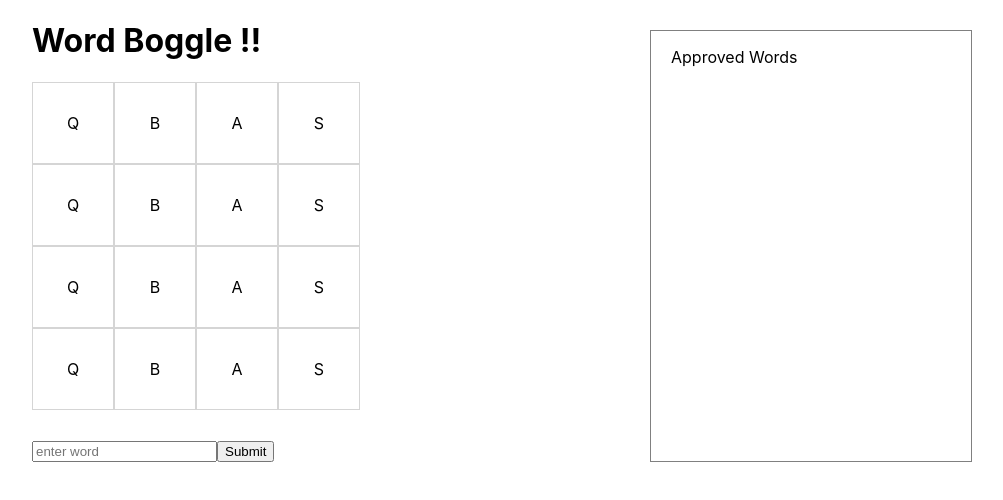
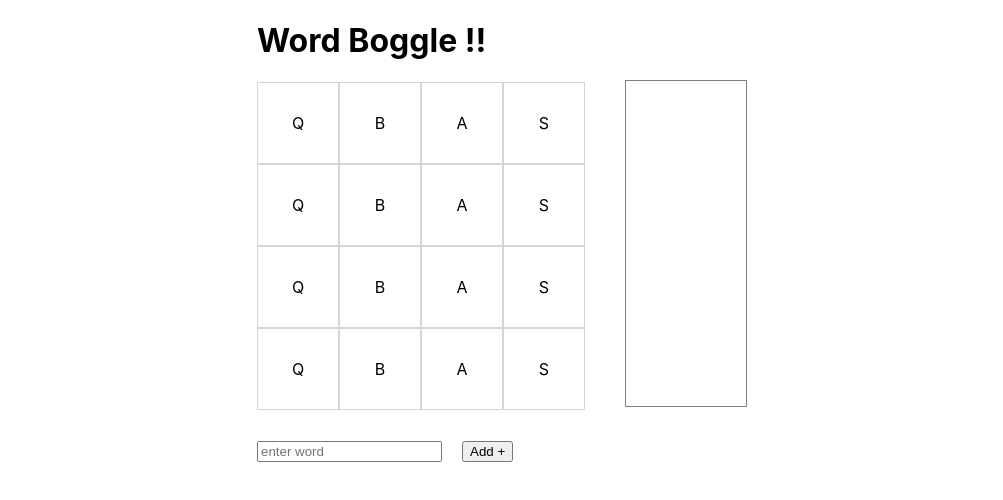
Before and after one commit to LavaJyami/WordBoggle_FE, a React (Create React App) app: page / in a window 1280 px wide. Shown: the top 500 px of the page, without its empty margins (163-1166 px from the left). Built offline with nearby package versions, Linux system fonts and the light colour scheme.

Commit message:
function to add word to the list

```diff
--- a/src/App.css
+++ b/src/App.css
@@ -26,17 +26,24 @@
 }
 #wordList{
   border: 1px solid gray;
-  min-width: 320px;
-  margin-top: 30px;
-
+  min-width: 120px;
+  margin-top: 80px;
+  margin-left: 40px;
+  height: 325px;
 }
-
+.wordList{
+  list-style: none;
+}
 .boards{
   display: flex;
   flex-direction: row;
-  justify-content: space-around;
+  justify-content: center;
 }
 
 .wordListTitle {
   margin-left: 20px;
 }
+
+.addButton{
+  margin-left: 20px;
+}
--- a/src/Gameboard.js
+++ b/src/Gameboard.js
@@ -5,7 +5,10 @@ import Wordlist from './Wordlist';
 class GameBoard extends Component {
   constructor(props){
     super(props);
-    this.state = {word: ''};
+    this.state = {
+      word: '',
+      approvedWords: []
+    };
     this.handleChange = this.handleChange.bind(this);
     this.handleSubmit = this.handleSubmit.bind(this);
   }
@@ -14,9 +17,11 @@ class GameBoard extends Component {
     this.setState({word: event.target.word});
   }
   handleSubmit(event){
-    event.preventDefault();
-    //what do do when submitted??
-    //make a component that will accept the word as acomponent and dispay the words there
+  let word = event.target[0].value;
+  this.setState(previousState => ({
+  approvedWords: [...previousState.approvedWords, word]}));
+  this.setState({word: ''});
+  event.preventDefault();
   }
   render(){
     return(
@@ -26,13 +31,11 @@ class GameBoard extends Component {
         <Mainboard />
         <form id="input_box" onSubmit={this.handleSubmit}>
           <input  type="text"  onChange={this.handleChange}  value={ this.state.word } placeholder="enter word"/>
-          <input  type="submit" value="Submit" />
+          <input  className = "addButton"type="submit" value="Add +" />
         </form>
         </div>
-        <Wordlist/>
+        <Wordlist value = {this.state.approvedWords}/>
       </div>
-
-
     </div>
     );
   }
--- a/src/Wordlist.js
+++ b/src/Wordlist.js
@@ -4,9 +4,14 @@ class Wordlist extends Component{
   render(){
     return(
       <div id="wordList">
-        <p className="wordListTitle"> Approved Words</p>
-      </div>
-    );
+      <ul className = "wordList">
+        {this.props.value.map(item => (
+          <li key={item}>{item}</li>
+        ))}
+          </ul>
+          </div>
+      );
+
   }
 }
 
```
